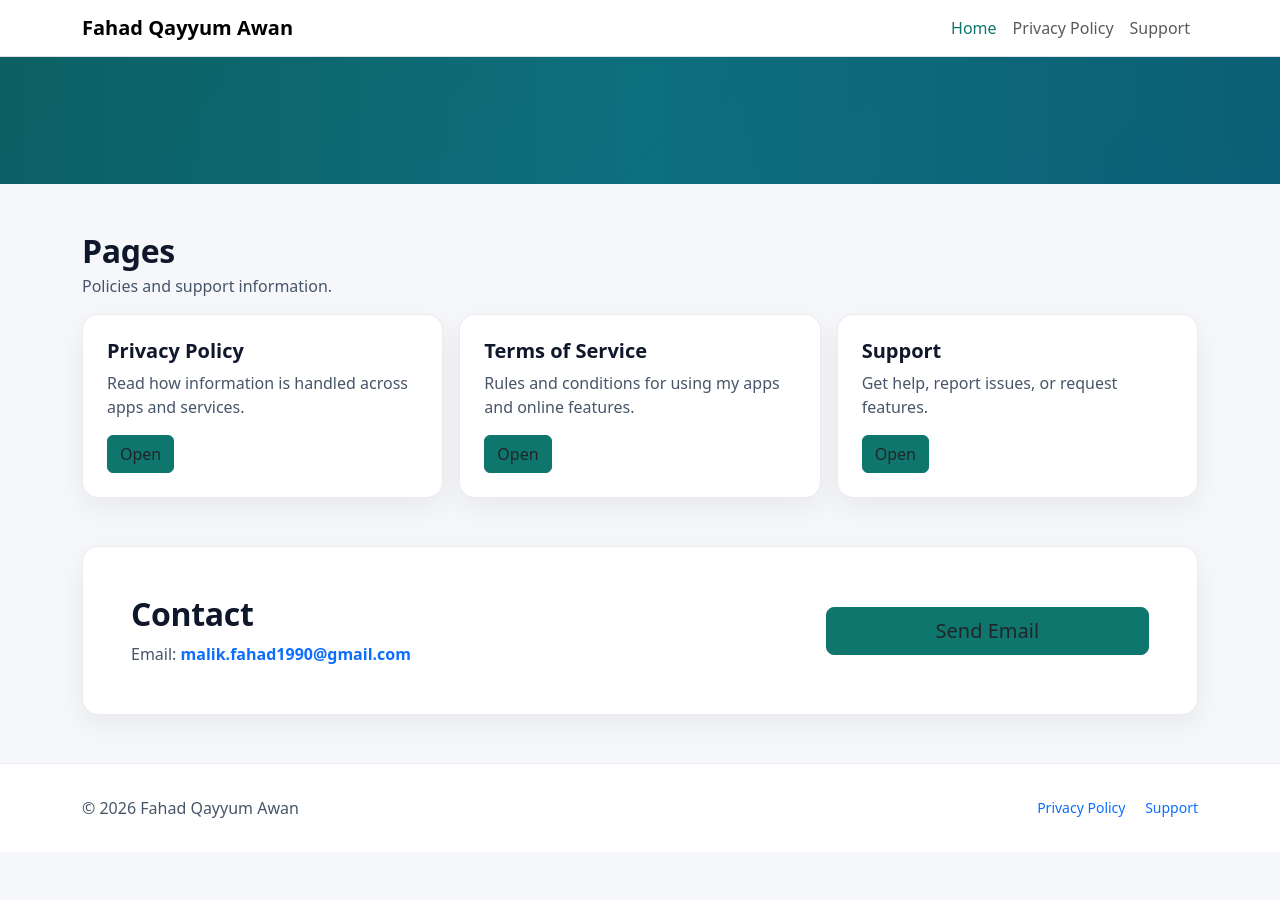
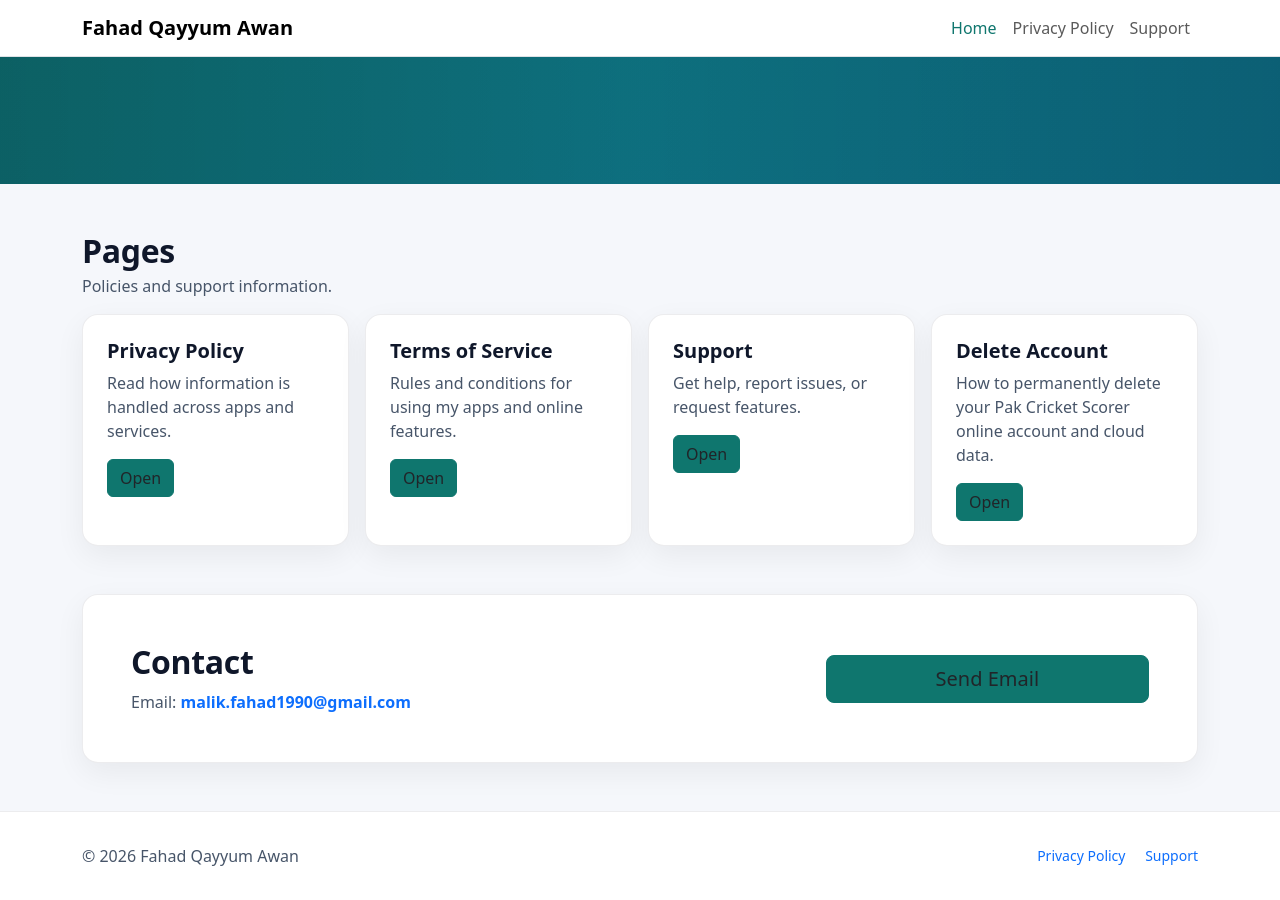
Before and after one commit to malikfqa/malikfqa.github.io, a Jekyll site: the page built from index.md, in a window 1280 px wide and 900 px high, scrolled down 683 px. Built offline with Jekyll 4.4.1, drawn with Linux system fonts in a browser that asks for light colours; before the commit the page ends 1535 px from its top, so only the background shows below that.

Commit message:
Update index.md

```diff
--- a/index.md
+++ b/index.md
@@ -52,7 +52,7 @@ description: Freelancer | Developer | Digital Solutions — Android apps, web to
       </div>
 
       <div class="row g-3">
-        <div class="col-md-4">
+        <div class="col-md-6 col-lg-3">
           <div class="soft-card p-4 h-100">
             <h3 class="h5 fw-bold mb-2">Privacy Policy</h3>
             <p class="muted mb-3">Read how information is handled across apps and services.</p>
@@ -60,7 +60,7 @@ description: Freelancer | Developer | Digital Solutions — Android apps, web to
           </div>
         </div>
 
-        <div class="col-md-4">
+        <div class="col-md-6 col-lg-3">
           <div class="soft-card p-4 h-100">
             <h3 class="h5 fw-bold mb-2">Terms of Service</h3>
             <p class="muted mb-3">Rules and conditions for using my apps and online features.</p>
@@ -68,11 +68,19 @@ description: Freelancer | Developer | Digital Solutions — Android apps, web to
           </div>
         </div>
 
-        <div class="col-md-4">
+        <div class="col-md-6 col-lg-3">
           <div class="soft-card p-4 h-100">
             <h3 class="h5 fw-bold mb-2">Support</h3>
             <p class="muted mb-3">Get help, report issues, or request features.</p>
             <a class="btn btn-brand" href="{{ '/support' | relative_url }}">Open</a>
+          </div>
+        </div>
+
+        <div class="col-md-6 col-lg-3">
+          <div class="soft-card p-4 h-100">
+            <h3 class="h5 fw-bold mb-2">Delete Account</h3>
+            <p class="muted mb-3">How to permanently delete your Pak Cricket Scorer online account and cloud data.</p>
+            <a class="btn btn-brand" href="{{ '/delete-account' | relative_url }}">Open</a>
           </div>
         </div>
       </div>
```
